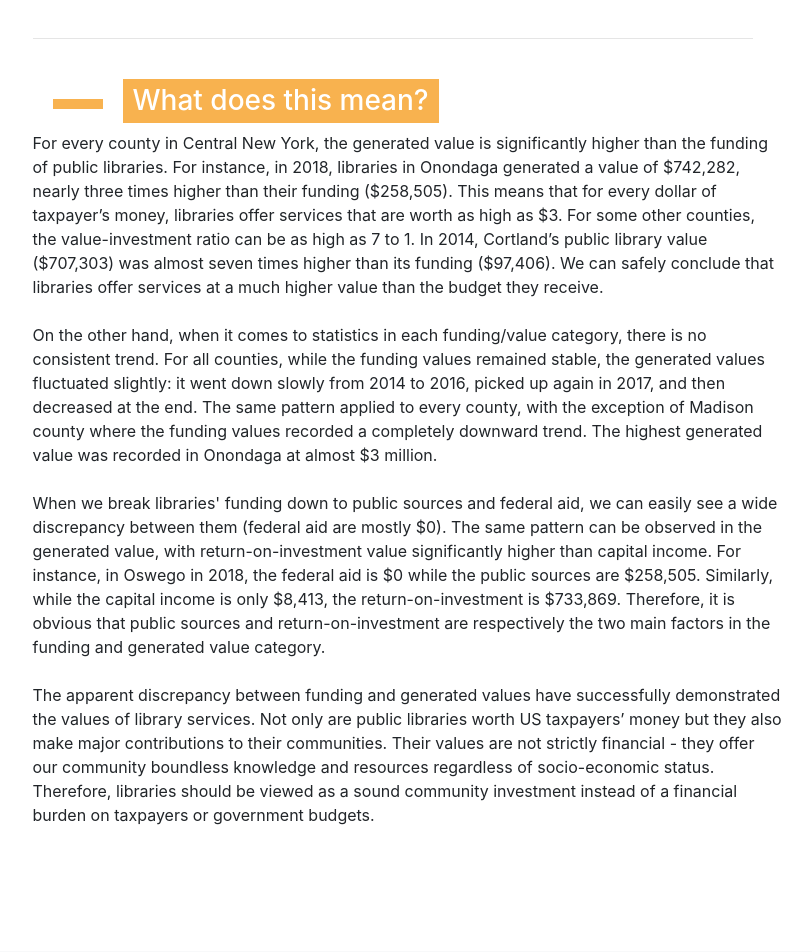
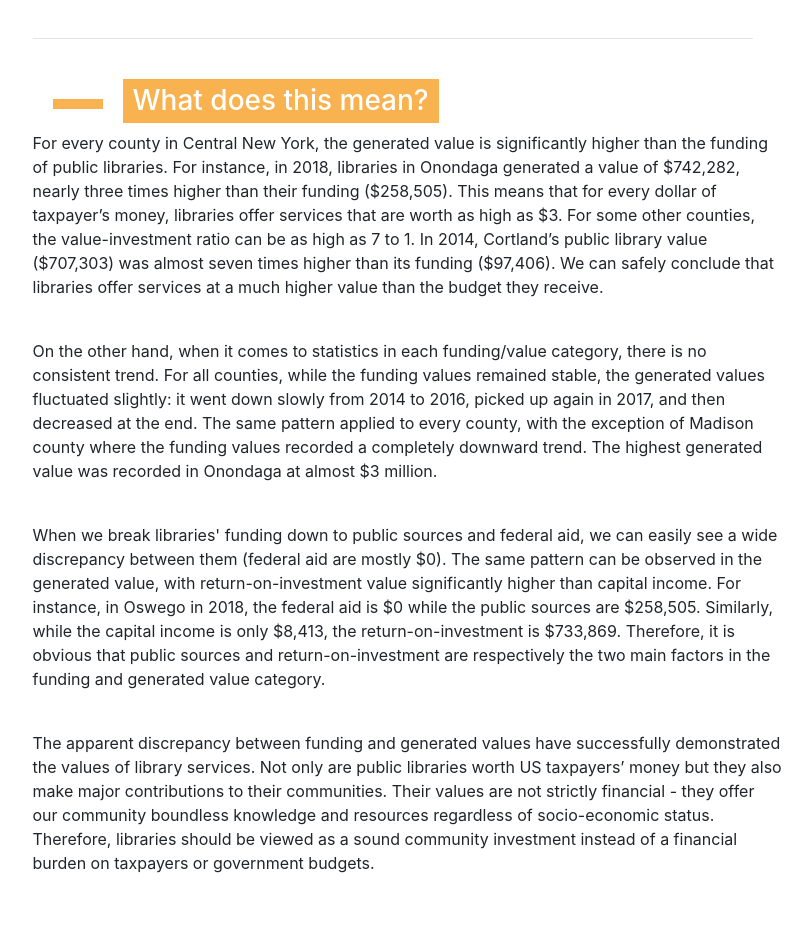
Before and after one commit to chtmp223/BiblioConnect-website, a plain HTML site: page index.html in a window 1280 px wide. Shown: the part 4080-5032 px from the top of the page, without its empty margins (255-1067 px from the left). Drawn offline with nearby package versions, Linux system fonts and the light colour scheme.

Commit message:
Update index.html

```diff
--- a/index.html
+++ b/index.html
@@ -195,30 +195,29 @@
             <h3 id = "subtag">What does this mean? </h3>
             <br><br>
             <div class="row">
-              For every county in Central New York, the generated value is significantly higher than the funding of public libraries. For
+              <p>For every county in Central New York, the generated value is significantly higher than the funding of public libraries. For
               instance, in 2018, libraries in Onondaga generated a value of $742,282, nearly three times higher than
               their funding ($258,505). This means that for every dollar of taxpayer’s money, libraries offer services that are worth as high
               as $3. For some other counties, the value-investment ratio can be as high as 7 to 1. In 2014, Cortland’s public library value
-              ($707,303) was almost seven times higher than its funding ($97,406). We can safely conclude that
-              libraries offer services at a much higher value than the budget they receive.
+              ($707,303) was almost seven times higher than its funding ($97,406). We can safely conclude that libraries offer services at a much higher value than the budget they receive.</p>
             </div><br>
             <div class="row">
-              On the other hand, when it comes to statistics in each funding/value category, there is no consistent trend. For all counties,
+              <p>On the other hand, when it comes to statistics in each funding/value category, there is no consistent trend. For all counties,
               while the funding values remained stable, the generated values fluctuated slightly: it went down slowly from 2014 to 2016,
               picked up again in 2017, and then decreased at the end. The same pattern applied to every county, with
               the exception of Madison county where the funding values recorded a completely downward trend. The highest generated value was
-              recorded in Onondaga at almost $3 million.
+              recorded in Onondaga at almost $3 million.</p>
             </div><br>
             <div class="row">
-              When we break libraries' funding down to public sources and federal aid, we can easily see a wide
+              <p>When we break libraries' funding down to public sources and federal aid, we can easily see a wide
               discrepancy between them (federal aid are mostly $0). The same pattern can be observed in the
               generated value, with return-on-investment value significantly higher than capital income. For instance, in Oswego in 2018,
               the federal aid is $0 while the public sources are $258,505. Similarly, while the capital income is only $8,413, the
               return-on-investment is $733,869. Therefore, it is obvious that public sources and return-on-investment are respectively the
-              two main factors in the funding and generated value category.
+              two main factors in the funding and generated value category.</p>
             </div><br>
             <div class="row">
-              The apparent discrepancy between funding and generated values have successfully demonstrated the values of library services. Not only are public libraries worth US taxpayers’ money but they also make major contributions to their communities. Their values are not strictly financial - they offer our community boundless knowledge and resources regardless of socio-economic status. Therefore, libraries should be viewed as a sound community investment instead of a financial burden on taxpayers or government budgets.
+              <p>The apparent discrepancy between funding and generated values have successfully demonstrated the values of library services. Not only are public libraries worth US taxpayers’ money but they also make major contributions to their communities. Their values are not strictly financial - they offer our community boundless knowledge and resources regardless of socio-economic status. Therefore, libraries should be viewed as a sound community investment instead of a financial burden on taxpayers or government budgets.</p>
             </div><br>
           </div>
         </div>
@@ -249,13 +248,13 @@
           <h3 id = "subtag">What does this mean? </h3>
           <br><br>
           <div class="row">
-            All counties in Central New York share a common trend. While the circulation and program attendance rate remained relatively flat throughout the 5-year period, the ELA passing rate experienced an upward trend until 2017, at which point it decreased significantly. In general, the passing rate stayed within the 50% to 80% range.
+            <p>All counties in Central New York share a common trend. While the circulation and program attendance rate remained relatively flat throughout the 5-year period, the ELA passing rate experienced an upward trend until 2017, at which point it decreased significantly. In general, the passing rate stayed within the 50% to 80% range.</p>
           </div><br>
           <div class="row">
-            The correlation between ELA passing rate and circulation rate is relatively weak for all counties, with Cortland and Oswego having a negative correlation. The highest tau value is recorded at 0.3162278 for Cayuga. On the other hand, the correlation between ELA passing rate and program attendance rate is fairly high, with tau values for all counties averaging at about 0.5.
+            <p>The correlation between ELA passing rate and circulation rate is relatively weak for all counties, with Cortland and Oswego having a negative correlation. The highest tau value is recorded at 0.3162278 for Cayuga. On the other hand, the correlation between ELA passing rate and program attendance rate is fairly high, with tau values for all counties averaging at about 0.5.</p>
           </div><br>
           <div class="row">
-            In general, a high correlation between ELA passing rate and library usage means that these library services have a positive impact on children’s reading skill development. By third grade, a child should be ready to use their reading skills as a learning tool. Children still struggling to read at this point may experience difficulty to keep up in classes later in the future. Therefore, library services can provide support for children regardless of background to make sure that every child receives the education they need.
+            <p>In general, a high correlation between ELA passing rate and library usage means that these library services have a positive impact on children’s reading skill development. By third grade, a child should be ready to use their reading skills as a learning tool. Children still struggling to read at this point may experience difficulty to keep up in classes later in the future. Therefore, library services can provide support for children regardless of background to make sure that every child receives the education they need.</p>
           </div>
         </div><br><hr><br>
 
@@ -269,10 +268,11 @@
           <h3 id = "subtag">What does this mean? </h3>
           <br><br>
           <div class="row">
-            All counties in Central New York experienced a relatively stable trend when it comes to high school graduation rates. The graduation rate remained within the 70%-90% range. The correlation between circulation and graduation rate fluctuated from county to county, with the highest tau value at 0.6708204 in Cayuga and lowest at -0.316528 in Madison. On the other hand, the correlation between program attendance and graduation rate is positive for all counties, with the exception of Madison and Onondaga (no correlation). In general, a high correlation between high school graduation and library usage means that these library services have a positive impact on children’s reading skill development.
+            <br>
+            <p>All counties in Central New York experienced a relatively stable trend when it comes to high school graduation rates. The graduation rate remained within the 70%-90% range. The correlation between circulation and graduation rate fluctuated from county to county, with the highest tau value at 0.6708204 in Cayuga and lowest at -0.316528 in Madison. On the other hand, the correlation between program attendance and graduation rate is positive for all counties, with the exception of Madison and Onondaga (no correlation). In general, a high correlation between high school graduation and library usage means that these library services have a positive impact on children’s reading skill development. </p>
           </div><br><br>
           <div class="row">
-            In today’s world, a high school diploma is the minimum requirement for many job opportunities. People who have at least a high school diploma have higher-paid jobs than those who don’t. In 2019, the U.S. Bureau of Labor Statistics projected that people with less than a high school diploma have median weekly earnings of $592 and this group bears an unemployment rate of 5.4%. By comparison, people with a high school diploma had median weekly earnings of $746 and an unemployment rate of 3.7%. Educated people can adapt better to a changing economy and constant technological developments.
+            <p>In today’s world, a high school diploma is the minimum requirement for many job opportunities. People who have at least a high school diploma have higher-paid jobs than those who don’t. In 2019, the U.S. Bureau of Labor Statistics projected that people with less than a high school diploma have median weekly earnings of $592 and this group bears an unemployment rate of 5.4%. By comparison, people with a high school diploma had median weekly earnings of $746 and an unemployment rate of 3.7%. Educated people can adapt better to a changing economy and constant technological developments.</p>
           </div>
         </div><br><br>
       </div>
```
